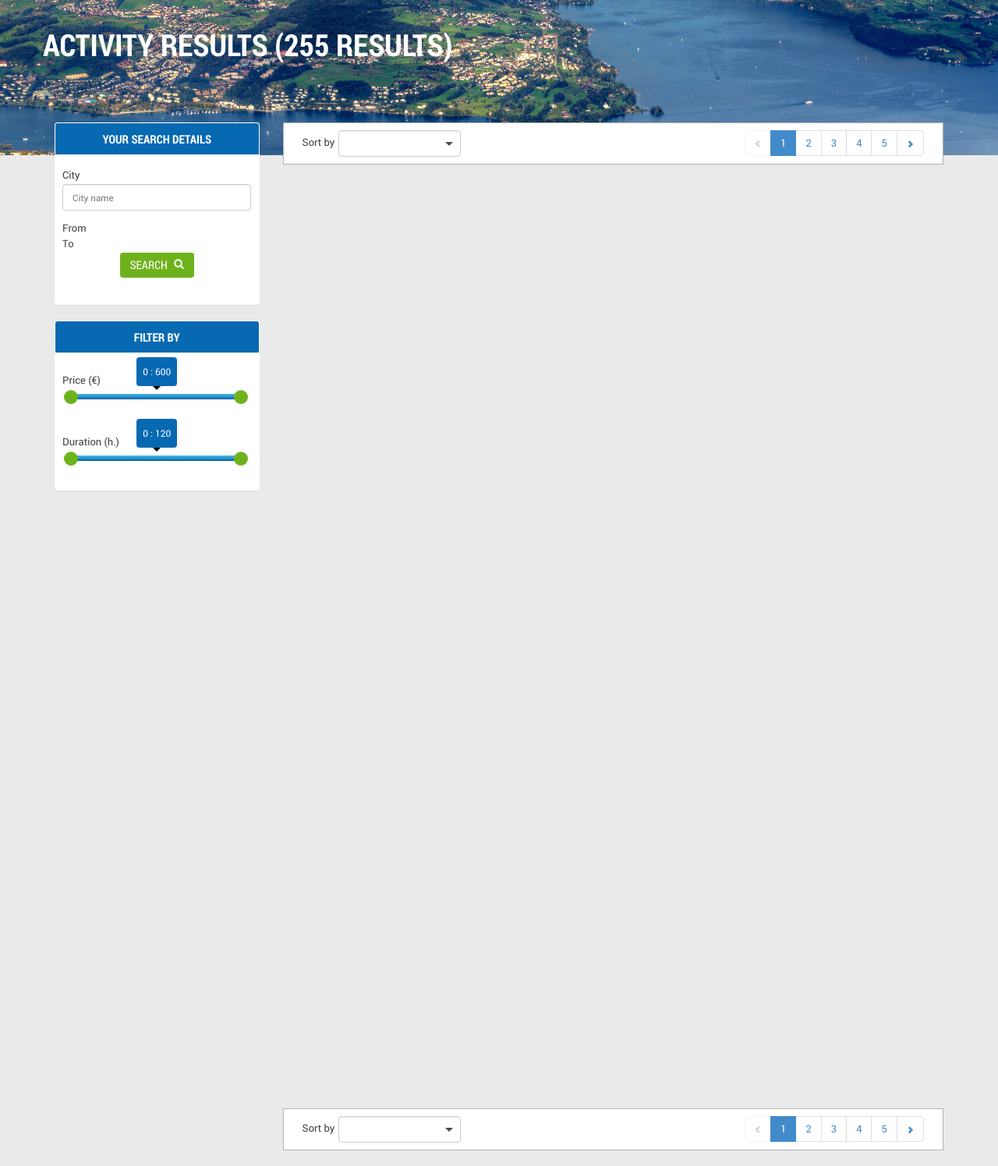
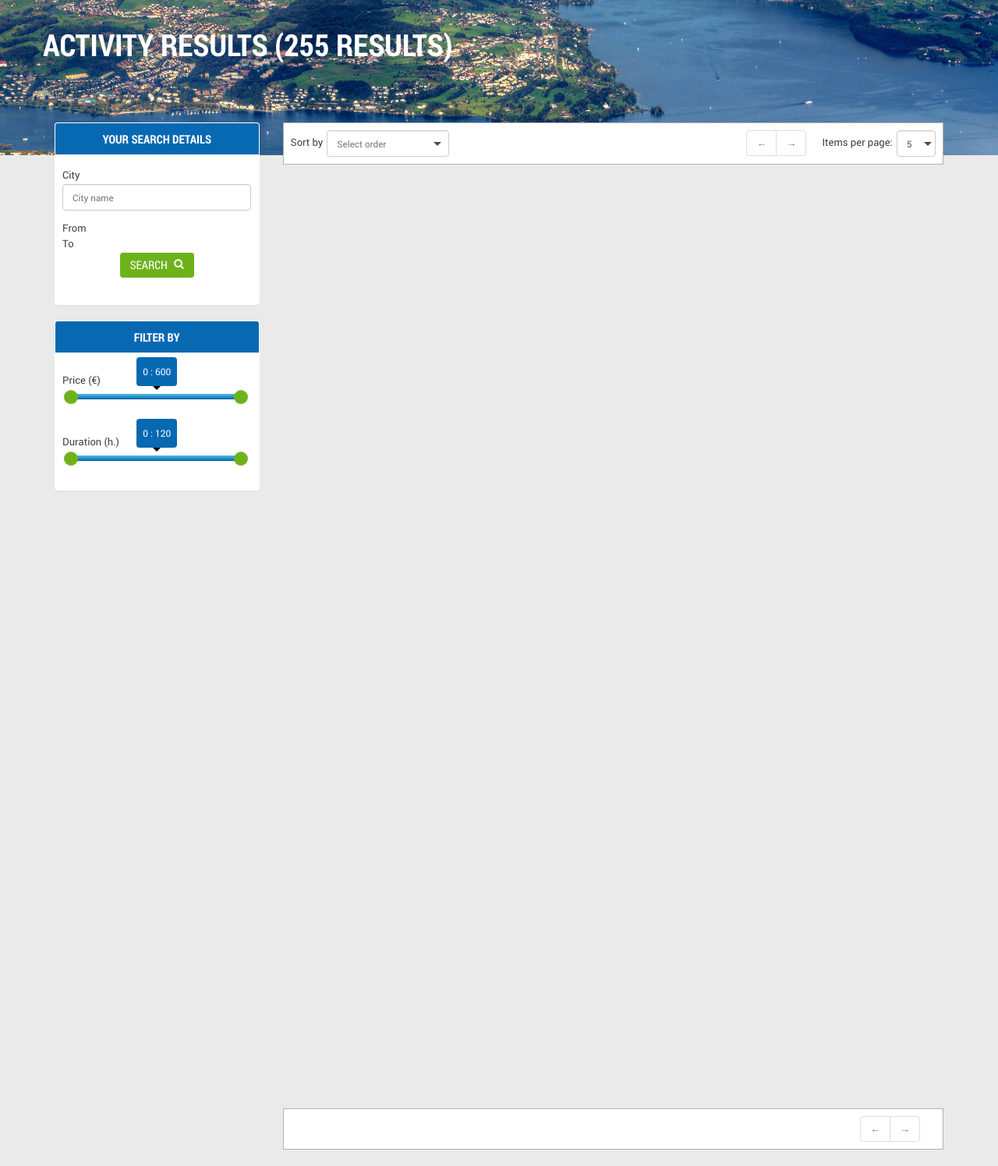
Before and after one commit to jmocana2/fanontour, a PHP site: page /01_results-activities.html in a window 1280 px wide. Shown: the part 57-1552 px from the top of the page at 78% size. After the commit the page ends 1531 px from the top, so only its background shows below. Run offline with PHP 8.4, Linux system fonts and the light colour scheme; some libraries are stand-ins or nearby versions.

Commit message:
added pagination and order items

```diff
--- a/01_results-activities.html
+++ b/01_results-activities.html
@@ -129,59 +129,51 @@
 							</div>
 							<div class="col-md-9">
 								<div class="panel-pagination panel-box-body bg-white bdr-all clearfix">
-									<div class="col-sm-6">
-										<label for="order-field-01">Sort by</label>
+
+										<label for="sort-field-01">Sort by</label>
 									    <div class="dropdown dropdown-default">
 										  <a class="shape-arrow" href="#"><span></span></a>
-										  <input type="text" class="form-control" id="order-field-01" data-toggle="dropdown" >
+										  <input type="text" class="form-control" id="sort-field-01" data-toggle="dropdown" placeholder="Select order" >
 										  <ul class="dropdown-menu" role="menu" aria-labelledby="order-field-01">
 										    <li><a href="#" class="price-desc" rel="nofollow">High to Low</a></li>
 										    <li><a href="#" class="price-asc" rel="nofollow">Low to High</a></li>
 										  </ul>
 										</div>
-									</div>
-									<div class="col-sm-6 demo2">
-										<ul class="pagination ">
-											<li class="disabled"><a href="#"><span class="glyphicon glyphicon-chevron-left small-text"></span></a></li>
-											<li class="active"><a href="#">1</a></li>
-											<li><a href="#">2</a></li>
-											<li><a href="#">3</a></li>
-											<li><a href="#">4</a></li>
-											<li><a href="#">5</a></li>
-										<li><a href="#"><span class="glyphicon glyphicon-chevron-right small-text"></span></a></li>
-										</ul>
-									</div>
+
+
+										<div class="floatr dropdown-items">
+											<label for="items-field-01">Items per page:</label>
+											<div class="dropdown dropdown-default dropdown-small">
+											  <a class="shape-arrow" href="#"><span></span></a>
+											  <input type="text" class="form-control" id="items-field-01" data-toggle="dropdown" value="5" >
+											  <ul class="dropdown-menu" role="menu" aria-labelledby="order-field-01">
+											    <li><a href="#" rel="nofollow">5</a></li>
+											    <li><a href="#" rel="nofollow">10</a></li>
+											    <li><a href="#" rel="nofollow">15</a></li>
+											    <li><a href="#" rel="nofollow">20</a></li>
+											  </ul>
+											</div>
+										</div>
+										<div class="floatr">
+											<ul class="pagination">
+
+											</ul>
+										</div>
+
 								</div>
 								<div class="results activity-resuts">
-									<ul>
+									<ul id="list_results">
 										<!-- ACTIVITY RESULTS -->
 										<?php include('include/results/activity-result.html'); ?>
 										<!-- ACTIVITY RESULTS -->
 									</ul>
 								</div>
 								<div class="panel-pagination panel-box-body bg-white bdr-all margin-bottom-big clearfix">
-									<div class="col-sm-6">
-										<label for="order-field-01">Sort by</label>
-									    <div class="dropdown dropdown-default">
-										  <a class="shape-arrow" href="#"><span></span></a>
-										  <input type="text" class="form-control" id="order-field-01" data-toggle="dropdown" >
-										  <ul class="dropdown-menu" role="menu" aria-labelledby="order-field-01">
-										    <li><a href="#" rel="nofollow">Price Up</a></li>
-										    <li><a href="#" rel="nofollow">Price Down</a></li>
-										  </ul>
+									<div class="floatr">
+											<ul class="pagination">
+
+											</ul>
 										</div>
-									</div>
-									<div class="col-sm-6 demo2">
-										<ul class="pagination ">
-											<li class="disabled"><a href="#"><span class="glyphicon glyphicon-chevron-left small-text"></span></a></li>
-											<li class="active"><a href="#">1</a></li>
-											<li><a href="#">2</a></li>
-											<li><a href="#">3</a></li>
-											<li><a href="#">4</a></li>
-											<li><a href="#">5</a></li>
-										<li><a href="#"><span class="glyphicon glyphicon-chevron-right small-text"></span></a></li>
-										</ul>
-									</div>
 								</div>
 							</div>
 						</div>
@@ -203,7 +195,7 @@
 	<script src="public/vendor/jquery/jquery.tinysort.min.js"></script>
 	<script src="public/vendor/jquery/jquery.tinysort.charorder.min.js"></script>
 	<script src="public/vendor/bootstrap/bootstrap.js"></script>
-	<script src="public/vendor/bootstrap/jquery.bootpag.min.js"></script>
+	<script src="public/vendor/jpages/jpages.js"></script>
 	<script src="public/vendor/bower-components/moment/min/moment.min.js"></script>
 	<script src="public/vendor/bower-components/eonasdan-bootstrap-datetimepicker/build/js/bootstrap-datetimepicker.min.js"></script>
 	<script src="public/vendor/bootstrap/bootstrap-slider.js"></script>
--- a/css/main.css
+++ b/css/main.css
@@ -797,6 +797,28 @@ blockquote dd {
   top: 15px;
   width: 0;
   z-index: 2;
+}
+.dropdown-default.dropdown-small input {
+  width: 50px;
+}
+.dropdown-default.dropdown-small a.shape-arrow {
+  position: relative;
+}
+.dropdown-default.dropdown-small a.shape-arrow span:before {
+  border-left: 5px solid rgba(0, 0, 0, 0);
+  border-top: 5px solid #4a4a4a;
+  border-right: 5px solid rgba(0, 0, 0, 0);
+  border-bottom: 0;
+  content: "";
+  height: 0;
+  left: 40px;
+  position: absolute;
+  top: 15px;
+  width: 0;
+  z-index: 2;
+}
+.dropdown-default.dropdown-small .dropdown-menu {
+  min-width: 45px;
 }
 .dropdown-tab {
   width: 100%;
@@ -1339,8 +1361,11 @@ blockquote {
   display: block;
 }
 .panel-pagination .pagination {
-  margin: 0;
+  margin: 0 20px 0 0;
   float: right;
+}
+.panel-pagination .pagination a {
+  cursor: pointer;
 }
 .panel-fix-top.active {
   position: fixed;
@@ -2196,9 +2221,6 @@ video {
   border-top: 1px #b2b2b2 solid;
   margin-bottom: 0;
 }
-.results li:first-child {
-  border-top: none;
-}
 .results li:hover {
   background-color: #f5f5f5;
 }
--- a/js/main.js
+++ b/js/main.js
@@ -62,9 +62,9 @@ $( document ).ready(function() { //DOM OK!
 	//FORMS
 	//
 	//Dropdown-form
-	$( ".dropdown-form .dropdown-menu li" ).click(function(e) {
+	$( ".dropdown .dropdown-menu li" ).click(function(e) {
 		var dropdown_value = $(this).children("a").text();
-		$(this).closest(".dropdown-form").find("input").attr("value",dropdown_value);
+		$(this).closest(".dropdown").find("input").attr("value",dropdown_value);
 		e.preventDefault();
 	});
 
@@ -620,10 +620,12 @@ $( document ).ready(function() { //DOM OK!
 	//price
 	$( ".price-desc" ).click(function() {
 		$('.mod-result').tsort('li.price',{order:'desc', attr:'data-value'});
+		paginarFanontour($("#items-field-01").val());
 	});
 
 	$( ".price-asc" ).click(function() {
 		$('.mod-result').tsort('li.price',{order:'asc', attr:'data-value'});
+		paginarFanontour($("#items-field-01").val());
 	});
 
 	//MODALS
@@ -639,6 +641,30 @@ $( document ).ready(function() { //DOM OK!
 		$('#modal-customized-tour').modal('show');
 		//return false;
 	});
+
+	//PAGINATION
+	/* initiate plugin */
+    $("ul.pagination").jPages({
+      containerID : "list_results",
+      perPage : 5
+    });
+
+    function paginarFanontour(num_pag){
+      /* get new nº of items per page */
+      var newPerPage = parseInt(num_pag);
+
+      /* destroy jPages and initiate plugin again */
+      $("ul.pagination").jPages("destroy").jPages({
+        containerID   : "list_results",
+        perPage       : newPerPage
+      });
+    }
+
+    /* on select change */
+    $(".dropdown-items .dropdown-menu a").click(function(){
+     	var num_pag = $(this).text();
+     	paginarFanontour(num_pag);
+    });
 
 	//TOOLTIPS
 	//
--- a/less/3-atoms/dropdown.less
+++ b/less/3-atoms/dropdown.less
@@ -15,6 +15,22 @@
 			&.shape-arrow{
 				.shape-arrow-bottom (@radius: 5px, @color: @colorB1, @x: 142px, @y: 15px);
 			}
+		}
+	}
+
+	&.dropdown-small{
+		input{
+			width: 50px;
+		}
+
+		a{
+			&.shape-arrow{
+				.shape-arrow-bottom (@radius: 5px, @color: #4a4a4a, @x: 40px, @y: 15px);
+			}
+		}
+
+		.dropdown-menu{
+			min-width: 45px;
 		}
 	}
 }
--- a/less/3-atoms/panels.less
+++ b/less/3-atoms/panels.less
@@ -121,6 +121,7 @@
 
 //panel-pagination
 .panel-pagination{
+
 	label{
 		float: left;
 		padding-top: 8px;
@@ -135,8 +136,12 @@
 	}
 
 	.pagination{
-		margin: 0;
+		margin: 0 20px 0 0;
 		float: right;
+
+		a{
+			cursor: pointer;
+		}
 	}
 }
 
--- a/less/4-molecules/results.less
+++ b/less/4-molecules/results.less
@@ -8,10 +8,6 @@
 		padding: 20px;
 		border-top: 1px @colorK3 solid;
 		margin-bottom: 0;
-
-		&:first-child{
-			border-top: none;
-		}
 
 		&:hover{
 			background-color: @colorK5;
```
Also changed, not shown: public/vendor/jpages/jpages.js (added).
